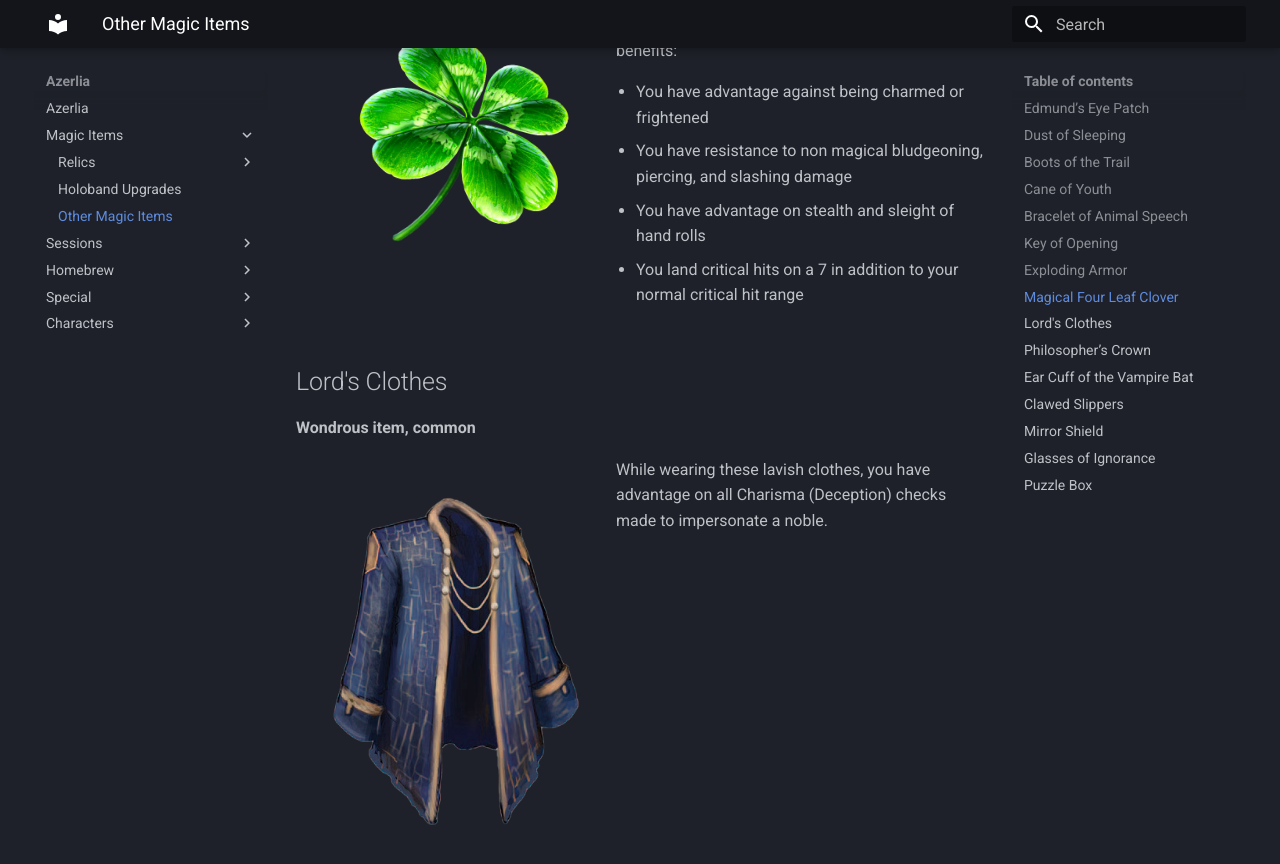
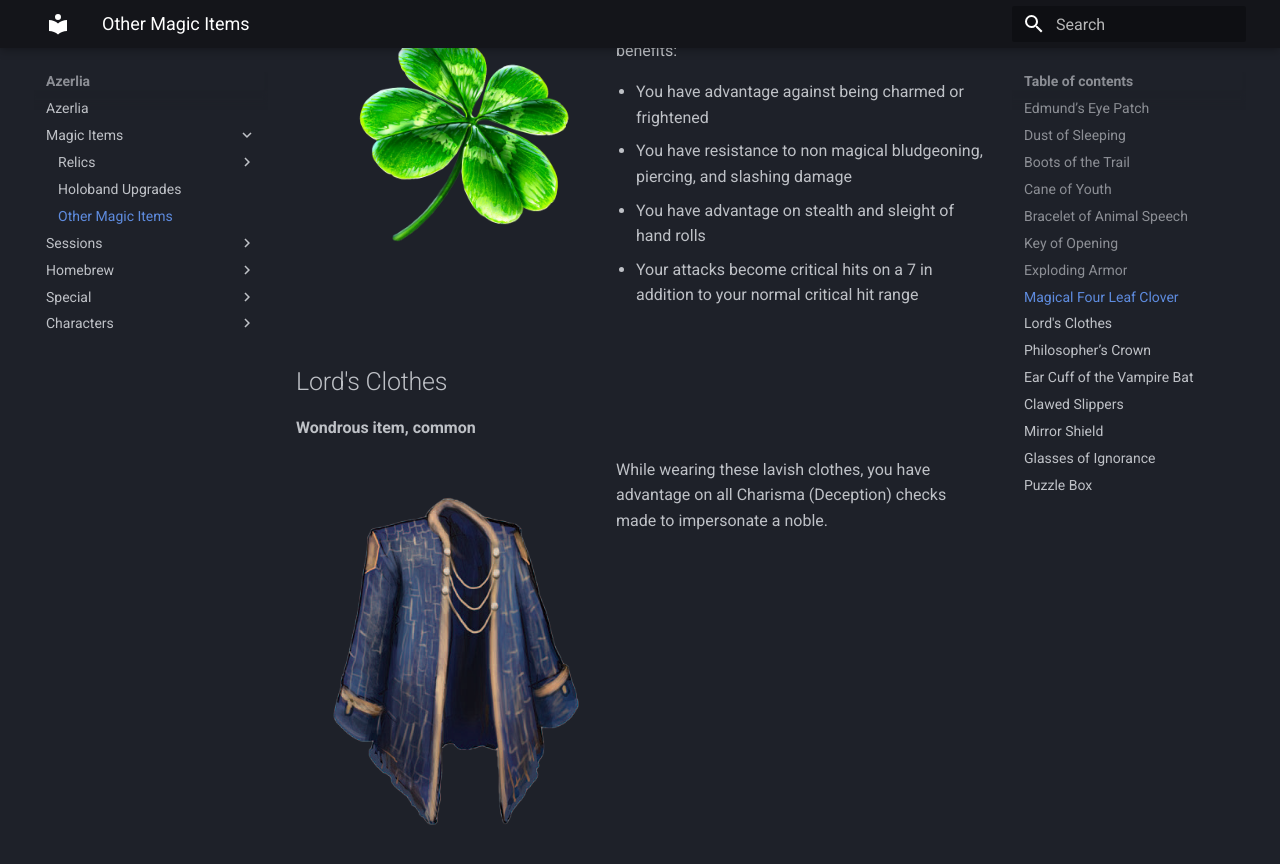
Before and after one commit to Zolmy/azerlia, an MkDocs documentation site: the page built from docs/magic_items/other.md, in a window 1280 px wide and 900 px high, scrolled down 3365 px. Shown: the top 864 px of the window. Built offline with MkDocs 1.6.1 and Material for MkDocs 9.7.7, drawn with Linux system fonts in a browser that asks for light colours.

Commit message:
Update other.md

```diff
--- a/docs/magic_items/other.md
+++ b/docs/magic_items/other.md
@@ -86,7 +86,7 @@ You have resistance to non magical bludgeoning, piercing, and slashing damage
 You have advantage on stealth and sleight of hand rolls
 </li>
 <li>
-You land critical hits on a 7 in addition to your normal critical hit range
+Your attacks become critical hits on a 7 in addition to your normal critical hit range
 </li>
 <!-- <li>
 While your effective HP (normal + temp) is under 20% of your maximum HP you gain the following benefits:
```
